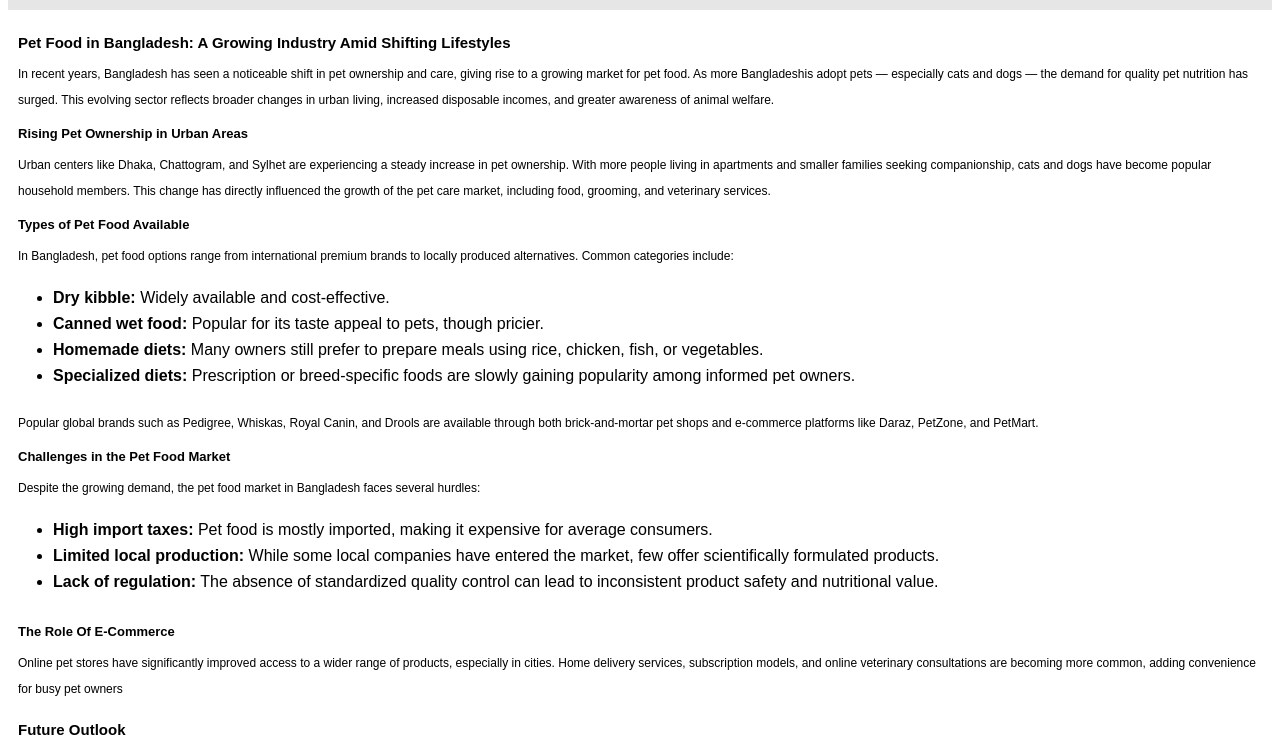
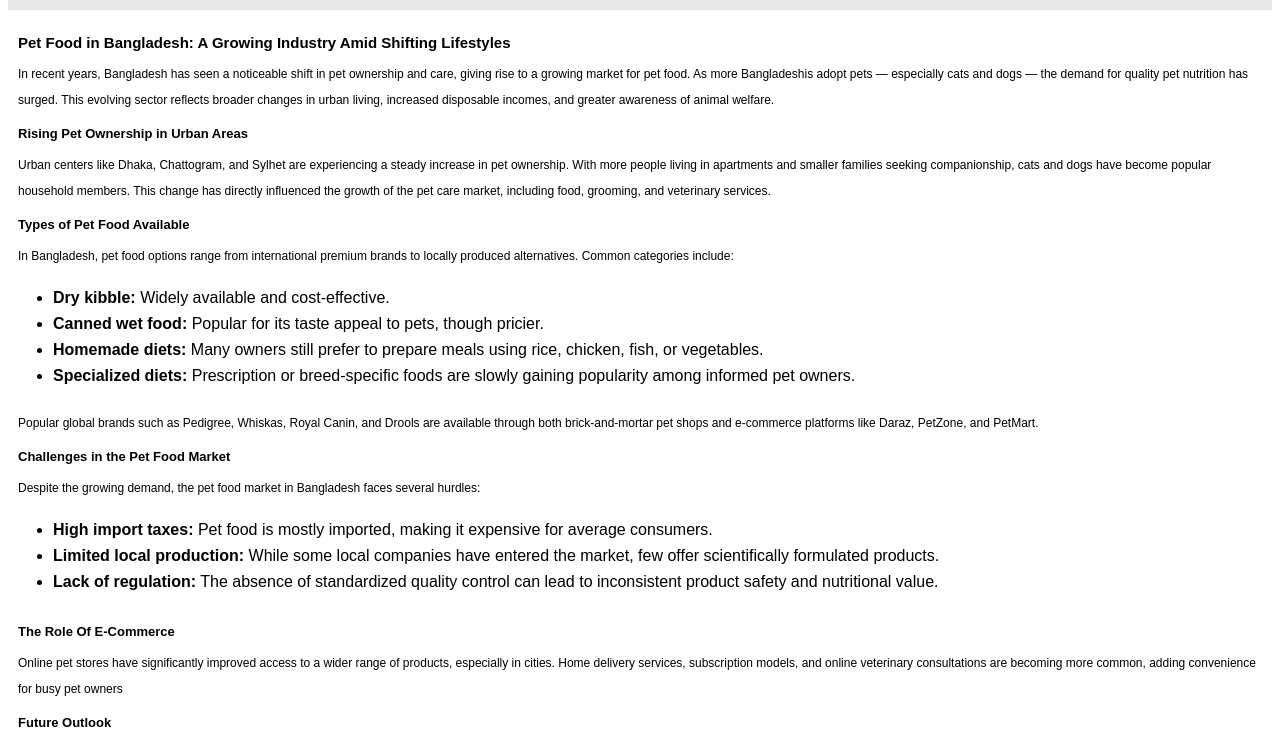
Before and after one commit to rohan-info/web2, a plain HTML site: page index.html in a window 1280 px wide. Shown: the part 48-795 px from the top of the page. Drawn offline with Linux system fonts and the light colour scheme.

Commit message:
Update index.html

```diff
--- a/index.html
+++ b/index.html
@@ -32,7 +32,7 @@
       </ul>
       <p class="bolds2">The Role Of E-Commerce</p>
       <p class="texts">Online pet stores have significantly improved access to a wider range of products, especially in cities. Home delivery services, subscription models, and online veterinary consultations are becoming more common, adding convenience for busy pet owners</p>
-     <p class="bolds">Future Outlook</p>
+     <p class="bolds2">Future Outlook</p>
      <p class="texts">With increasing awareness and a younger generation more invested in animal welfare, the pet food industry in Bangladesh is expected to grow steadily. Opportunities exist for:</p>
      <ul class="lists">
         <li>Local manufacturing of high-quality pet food.</li>
```
